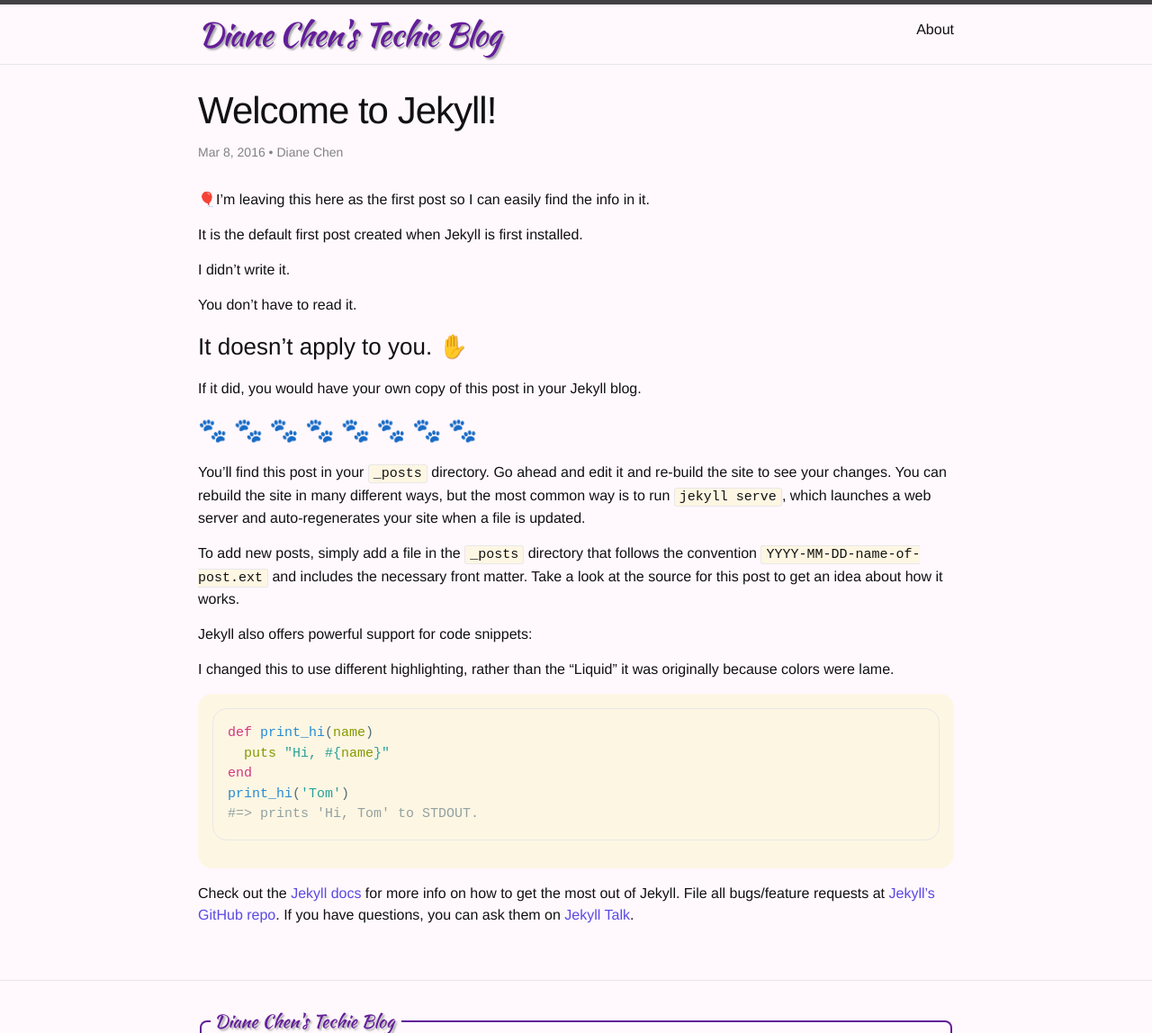
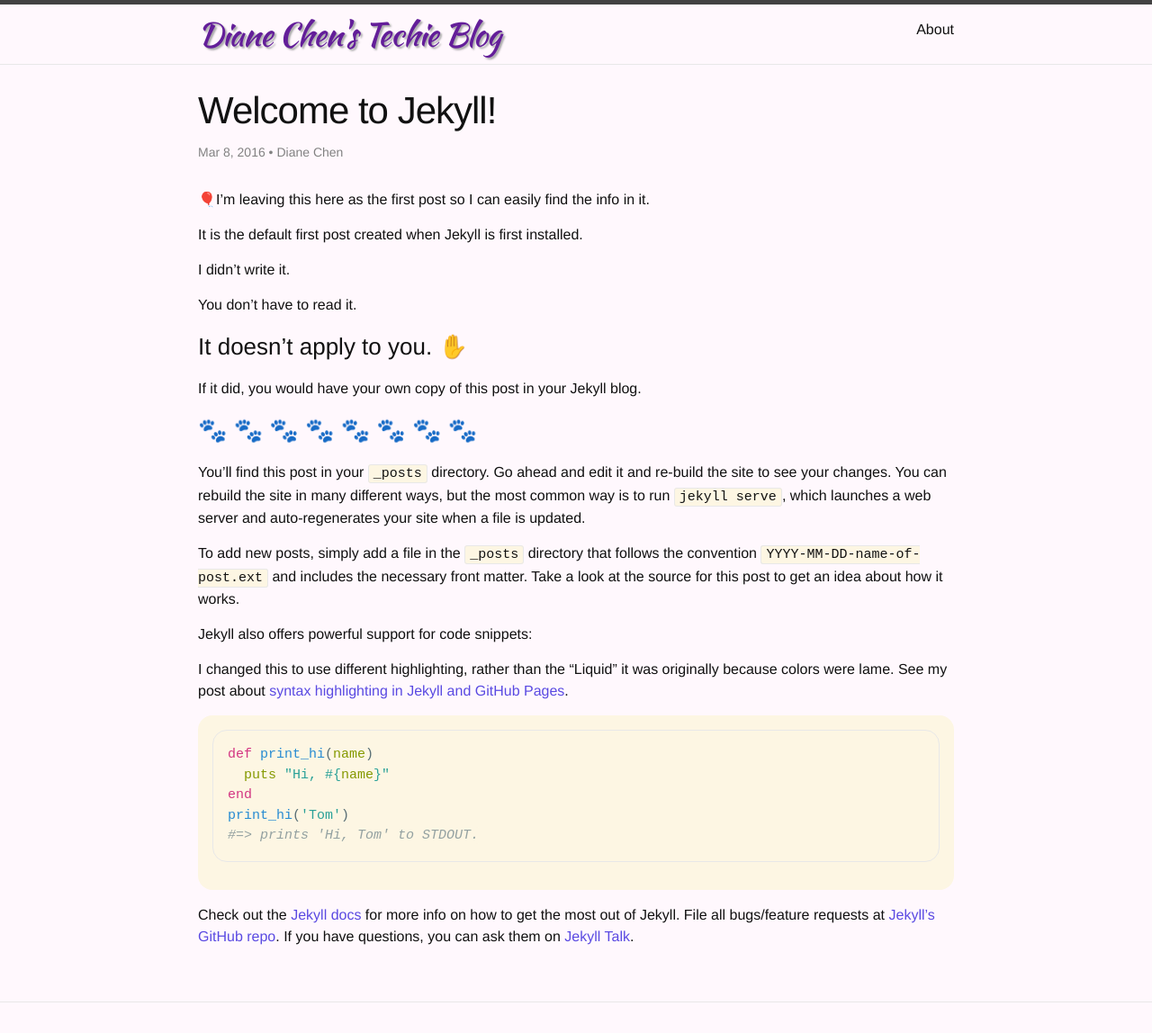
Before and after one commit to purplediane/purplediane.github.io, a Jekyll site: the page built from _posts/2016-03-08-welcome-to-jekyll.markdown, in a window 1280 px wide, cut to the strip 0-1148 px from the top of the page. Shown: the whole strip at 90% size. Built offline with Jekyll 4.4.1, drawn with Linux system fonts in a browser that asks for light colours.

Commit message:
update posts; add syntax before-after image

```diff
--- a/_posts/2016-03-08-welcome-to-jekyll.markdown
+++ b/_posts/2016-03-08-welcome-to-jekyll.markdown
@@ -24,7 +24,7 @@
 
 Jekyll also offers powerful support for code snippets:
 
-I changed this to use different highlighting, rather than the "Liquid" it was originally because colors were lame.
+I changed this to use different highlighting, rather than the "Liquid" it was originally because colors were lame. See my post about [syntax highlighting in Jekyll and GitHub Pages][syntax].
 
 ~~~ruby
 def print_hi(name)
@@ -39,3 +39,4 @@
 [jekyll-docs]: http://jekyllrb.com/docs/home
 [jekyll-gh]:   https://github.com/jekyll/jekyll
 [jekyll-talk]: https://talk.jekyllrb.com/
+[syntax]: {{ site.baseurl }}/jekyll/2016/04/11/syntax-hightlighting-in-jekyll.html
--- a/_sass/_base.scss
+++ b/_sass/_base.scss
@@ -132,7 +132,7 @@
     font-size: 15px;
     border: 1px solid $grey-color-light;
     border-radius: 3px;
-    // background-color: #eef;
+    background-color: #eef;
 }
 
 code {
--- a/_sass/_syntax-highlighting.scss
+++ b/_sass/_syntax-highlighting.scss
@@ -45,7 +45,7 @@
       background: $background;
     }
 }
-// override the _base
+// override the _base.scss
 pre,
 code {
     font-size: 15px;
@@ -63,7 +63,8 @@
 
 .highlight { background-color: $background; color: $med-grey-dark; max-width: 56.25rem;padding: 1rem; border-radius: 1rem; margin: 0px auto 1em; }
 .highlight .lineno { color: $base1 } /* Line Numbers */
-.highlight .c { color: $base0 } /* Comment */
+.highlight .c { color: $base0; font-style: italic } /* Comment */
+.highlight .c1 { color: $base0; font-style: italic } /* Comment */
 .highlight .err { color: $med-grey-dark; background-color: $bg-error-shade  } /* Error */
 .highlight .g { color: $med-grey-dark } /* Generic */
 .highlight .k { color: $magenta } /* Keyword $green*/
```
Also changed, not shown: _includes/footer-old.html (deleted, +0 -40 lines), _layouts/post-old.html (deleted, +0 -15 lines), _posts/2016-04-10-syntax-hightlighting-in-jekyll.md (+6 -6 lines), assets/images/syntax.png (added).
